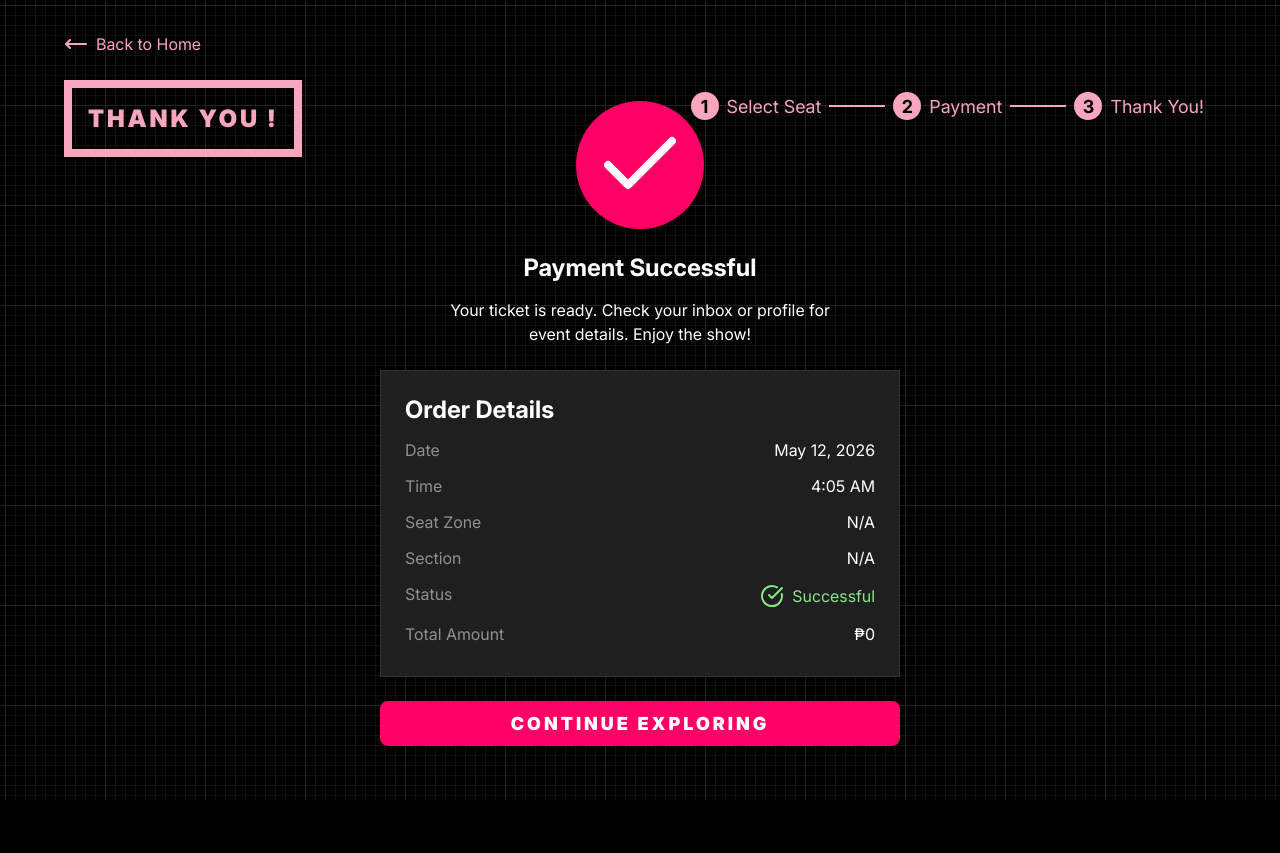
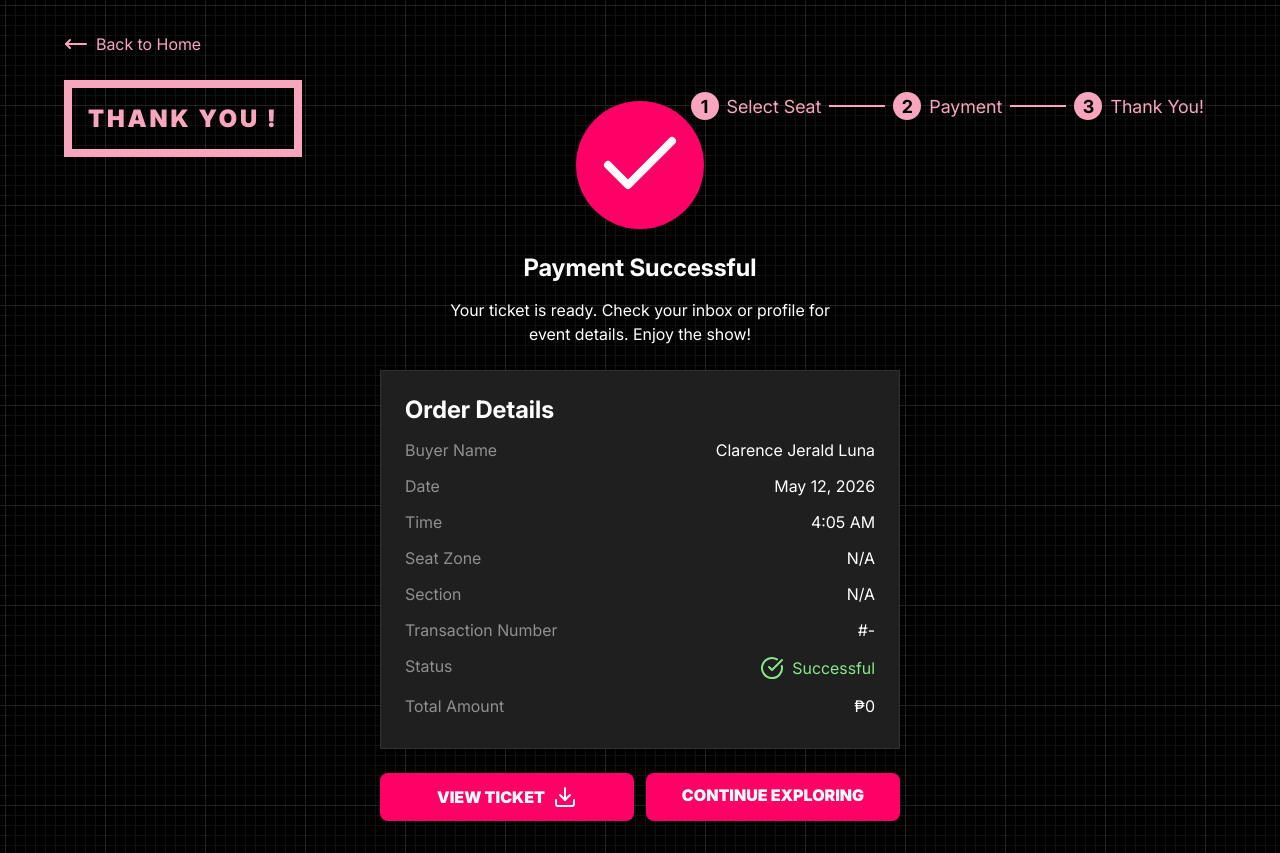
Before and after one commit to kingfluffybun/Application-Development---Online-Concert-Ticketing-System, a PHP site: page /thankyou.php in a window 1280 px wide. Before the commit the page ends 800 px from the top, so only its background shows below. Run offline with PHP 8.4, Linux system fonts and the light colour scheme.

Commit message:
improved ui for profile and admin-dashboard

```diff
--- a/styles/profile.css
+++ b/styles/profile.css
@@ -8,6 +8,11 @@
 
 ::view-transition-new(root) {
     animation-duration: 0.4s;
+}
+
+@font-face {
+    font-family: 'Inter';
+    src: url(/assets/fonts/InterVariable.ttf);
 }
 
 body {
--- a/styles/style.css
+++ b/styles/style.css
@@ -46,7 +46,7 @@
 p, h1, h2 {font-family: Inter;}
 h1 {text-transform: uppercase; font-weight: 900; letter-spacing: 3px;}
 button {outline: none;}
-a {text-decoration: none;}
+a {text-decoration: none; -webkit-user-drag: none; outline: none;}
 
 p, a, h1, h2 {user-select: none;}
 
@@ -719,3 +719,14 @@
         color: rgba(255, 255, 255, 0.5);
     }
 }
+
+.payment-action {
+    display: grid;
+    grid-template-columns: 1fr 1fr;
+    width: 100%;
+    gap: 12px;
+    a, button {flex: 1;}
+    a .proceed, button {min-height: 48px;}
+    button {border: none; outline: none;}
+    .proceed h1 {font-size: 16px; letter-spacing: 0;}
+}
--- a/views/admin-dashboard/admin-dashboard.php
+++ b/views/admin-dashboard/admin-dashboard.php
@@ -67,7 +67,7 @@
     </aside>
 
     <main class="admin-main">
-      <div class="admin-page-heading" id="admin-page-heading">
+        <!-- <div class="admin-page-heading" id="admin-page-heading">
             <div class="admin-hero-card">
             <div>
                 <p class="admin-tag">Admin Dashboard</p>
@@ -75,11 +75,11 @@
                 <p class="admin-subtitle">Monitor ticket sales, revenue, and buyer analytics in real-time.</p>
             </div>
             </div>
-      </div>
+        </div> -->
 
       <section class="admin-section active" id="dashboard">
         <div class="section-header">
-          <h1>Dashboard Overview</h1>
+          <h1>Sales Overview</h1>
           <p>Real-time statistics and ticket sales data.</p>
         </div>
 
--- a/views/login-register/login.php
+++ b/views/login-register/login.php
@@ -49,7 +49,7 @@
       <form class="auth-form" action="#" method="post" autocomplete="off">
         <div class="form-group">
           <input id="login-identifier" name="identifier" type="text" placeholder=" " autocomplete="username">
-          <label for="login-identifier">Username or email</label>
+          <label for="login-identifier">Email</label>
         </div>
 
         <div class="form-group password-group">
--- a/views/profile/profile.php
+++ b/views/profile/profile.php
@@ -173,7 +173,7 @@
 
     <main class="profile-main">
 
-      <div class="profile-page-heading">
+      <!-- <div class="profile-page-heading">
         <div class="profile-hero-card">
           <div>
             <p class="profile-tag">Profile</p>
@@ -181,7 +181,7 @@
             <p class="profile-subtitle">Update your username or password, and review your ticket purchases on a clean profile screen.</p>
           </div>
         </div>
-      </div>
+      </div> -->
 
       <nav class="profile-tabs" style="display: none;">
         <a href="#manage-profile" class="profile-tab profile-tab--active">Manage Profile</a>
--- a/views/thankyou.php
+++ b/views/thankyou.php
@@ -118,6 +118,10 @@
                 <div class="payment-details">
                     <h2 style="text-align: left; margin-bottom: 8px;">Order Details</h2>
                     <div class="payment-details-content">
+                        <p>Buyer Name</p>
+                        <p>Clarence Jerald Luna</p>
+                    </div>
+                    <div class="payment-details-content">
                         <p>Date</p>
                         <p><?php echo htmlspecialchars($formattedDate); ?></p>
                     </div>
@@ -130,10 +134,12 @@
                         <p><?php echo $zoneDisplay; ?></p>
                     </div>
                     <div class="payment-details-content">
-                        <div>
-                            <p>Section</p>
-                        </div>
+                        <p>Section</p>
                         <p><?php echo $sectionDisplay; ?></p>
+                    </div>
+                    <div class="payment-details-content">
+                        <p>Transaction Number</p>
+                        <p>#<?php echo $transacNoDisplay; ?></p>
                     </div>
                     <div class="payment-details-content">
                         <p>Status</p>
@@ -150,11 +156,17 @@
                         <p>₱<?php echo $totalAmountDisplay; ?></p>
                     </div>
                 </div>
-                <a href="/views/" style="width: 100%;">
-                    <div class="proceed">
-                        <h1>Continue Exploring</h1>
-                    </div>
-                </a>
+                <div class="payment-action">
+                    <button class="proceed" style="gap: 8px; align-items: center;">
+                        <h1>View Ticket</h1>
+                        <svg xmlns="http://www.w3.org/2000/svg" width="24" height="24" viewBox="0 0 24 24" fill="none" stroke="currentColor" stroke-width="2" stroke-linecap="round" stroke-linejoin="round" class="lucide lucide-download-icon lucide-download"><path d="M12 15V3"/><path d="M21 15v4a2 2 0 0 1-2 2H5a2 2 0 0 1-2-2v-4"/><path d="m7 10 5 5 5-5"/></svg>
+                    </button>
+                    <a href="/views/" style="width: 100%; height: 100%;">
+                        <div class="proceed">
+                            <h1>Continue Exploring</h1>
+                        </div>
+                    </a>
+                </div>
             </div>
 
     </section>
```
Also changed, not shown: styles/admin-dashboard.css (+6 -1 lines), views/login-register/register.php (+9 -3 lines). Lines whose indentation alone changed are shown as unchanged.
